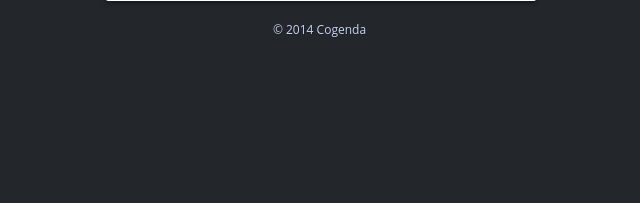
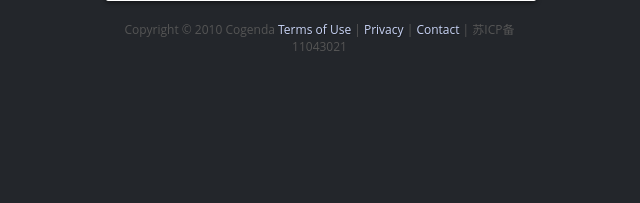
Before and after one commit to jasonsuzhou/cogenda-web, a Python web app: template cogenda-app/templates/admin/security/login-user.html in a window 1280 px wide. Shown: the part 597-800 px from the top of the page, without its empty margins (319-959 px from the left). Run offline with Jinja, Linux system fonts and the light colour scheme; the template is opened without the code that fills it, so the values that code supplies are empty; some libraries are stand-ins or nearby versions.

Commit message:
[cogenda-web] [skip ci] - Alter title&footer.

```diff
--- a/cogenda-app/templates/admin/layout/layout-footer.html
+++ b/cogenda-app/templates/admin/layout/layout-footer.html
@@ -1 +1,3 @@
-<div class="text-center out-links"><a href="http://www.cogenda.com">&copy; 2014 Cogenda</a></div>
+<div class="text-center out-links">    Copyright &copy; 2010 Cogenda
+    <a href="#">Terms of Use</a> | <a href="#">Privacy</a> | <a href="contact@cogenda.com">Contact</a> | 苏ICP备11043021
+</div>
--- a/cogenda-app/templates/admin/layout/layout.html
+++ b/cogenda-app/templates/admin/layout/layout.html
@@ -5,8 +5,7 @@
         <meta name="viewport" content="width=device-width, initial-scale=1.0">
         <meta name="description" content="">
         <meta name="author" content="">
-        <title>{% block title %}{% block subtitle %}{% endblock %} — Site Title {% endblock %} </title>
-
+        <title> | EDA/TCAD/DFM | Cogenda.com</title>
         {% include "admin/layout/layout-include-css.html"%}
         {% block afterstyle %}{% endblock %}
     </head>
--- a/cogenda-app/templates/admin/security/security-container.html
+++ b/cogenda-app/templates/admin/security/security-container.html
@@ -8,7 +8,7 @@
         {# TODO:
         <link rel="shortcut icon" type="image/x-icon" href="{{ static_url('arctic/common/images/favicon.ico') }}">
         #}
-        <title>{% block title %}{% block subtitle %}{% endblock %} — Title Here {% endblock %} </title>
+        <title> | EDA/TCAD/DFM | Cogenda.com</title>
         {% include "admin/layout/layout-include-css.html"%}
         <script type="text/javascript" src="/static/js/jquery.js"></script>
         <script type="text/javascript" src="/static/js/jquery.parsley/2.0.0/parsley.js"></script>
```
